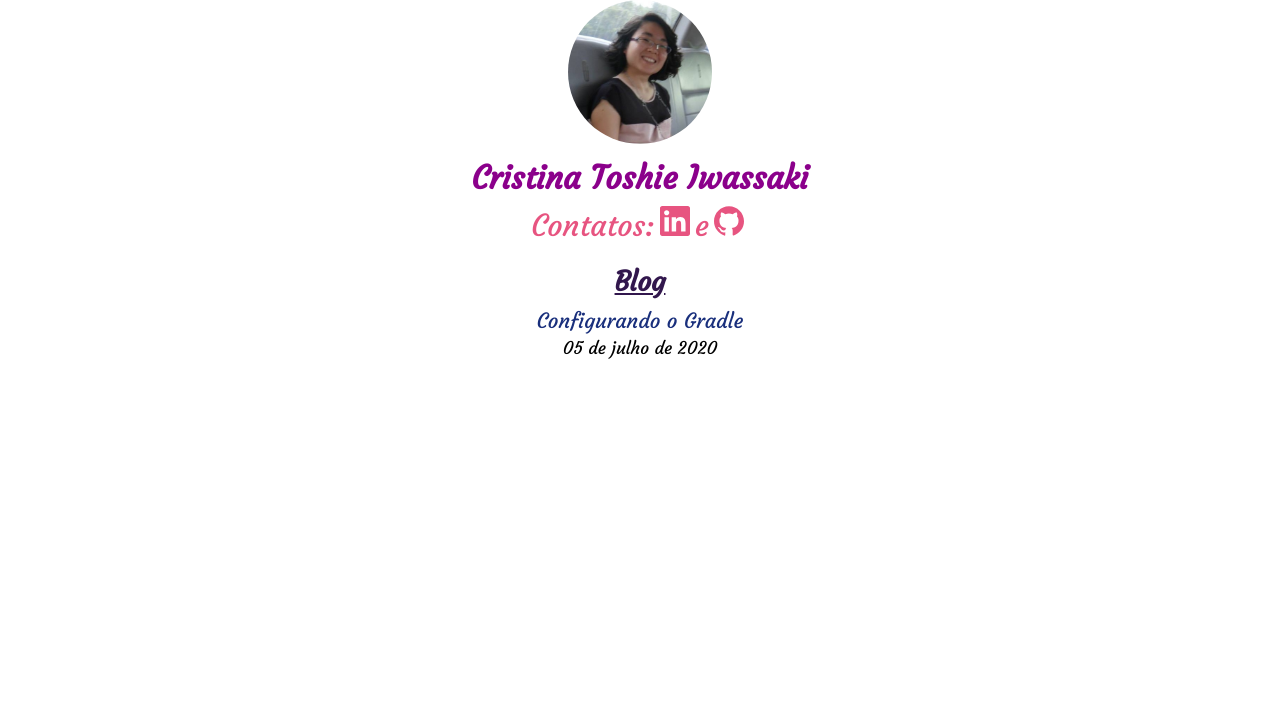
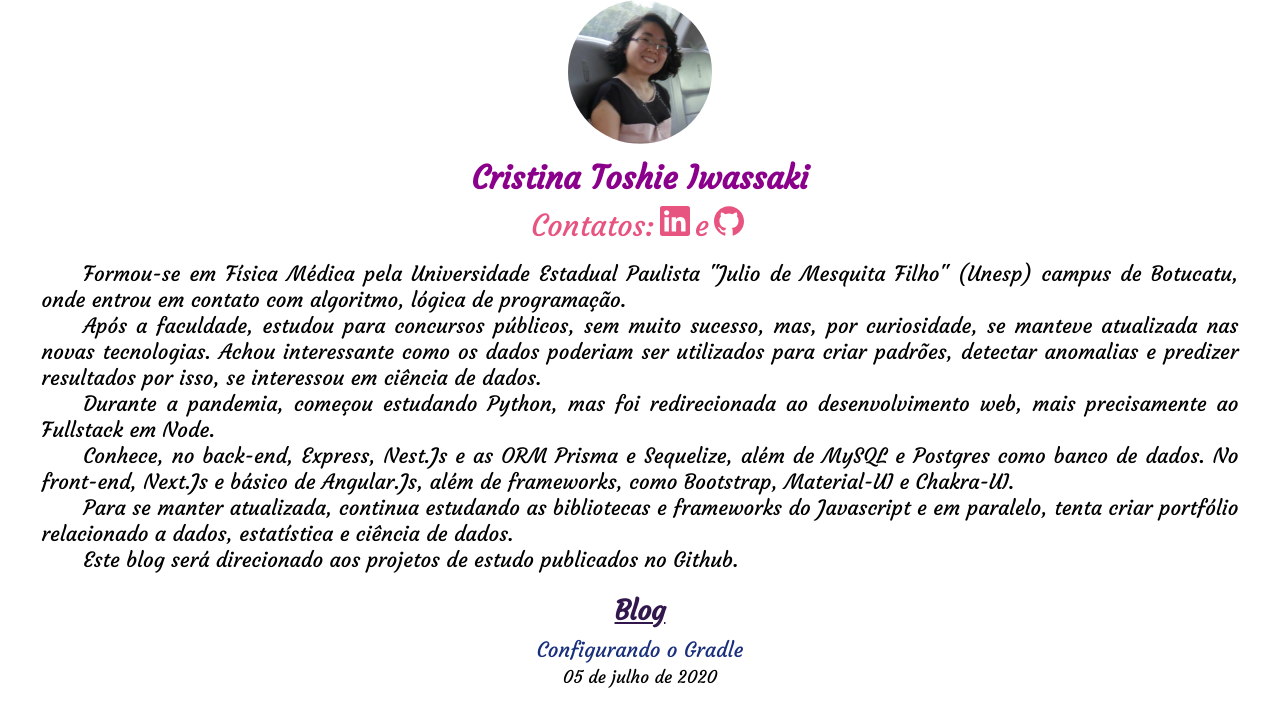
Before and after one commit to c-Tos1wa/blog_typescript, a Next.js app: page / in a window 1280 px wide. Shown: the top 726 px of the page. Built offline with nearby package versions, Linux system fonts and the light colour scheme.

Commit message:
about me introduction and adjusts text style

```diff
--- a/pages/index.tsx
+++ b/pages/index.tsx
@@ -24,7 +24,29 @@ export default function Home({ posts }: {
       <NavBar />
       <section className={styles.text}>
         <p>
-
+          Formou-se em Física Médica pela Universidade Estadual Paulista "Julio de Mesquita Filho" (Unesp)
+          campus de Botucatu, onde entrou em contato com algoritmo, lógica de programação.
+        </p>
+        <p>
+          Após a faculdade, estudou para concursos públicos, sem muito sucesso, mas, por curiosidade, se manteve
+          atualizada nas novas tecnologias.
+          Achou interessante como os dados poderiam ser utilizados para criar padrões, detectar anomalias e predizer resultados
+          por isso, se interessou em ciência de dados.
+        </p>
+        <p>
+          Durante a pandemia, começou estudando Python, mas foi redirecionada ao desenvolvimento web, mais precisamente
+          ao Fullstack em Node.
+        </p>
+        <p>
+          Conhece, no back-end, Express, Nest.Js e as ORM Prisma e Sequelize, além de MySQL e Postgres como
+          banco de dados. No front-end, Next.Js e básico de Angular.Js, além de frameworks, como Bootstrap, Material-UI e Chakra-UI.
+        </p>
+        <p>
+          Para se manter atualizada, continua estudando as bibliotecas e frameworks do Javascript e em paralelo,
+          tenta criar portfólio relacionado a dados, estatística e ciência de dados.
+        </p>
+        <p>
+          Este blog será direcionado aos projetos de estudo publicados no Github.
         </p>
       </section>
       <section>
--- a/styles/globals.css
+++ b/styles/globals.css
@@ -13,6 +13,7 @@
 html, body{
   font-family: "Courgette", cursive;
   text-align: center;
+  font-weight: 100;
 }
 
 a {
--- a/styles/home.module.css
+++ b/styles/home.module.css
@@ -1,6 +1,15 @@
 .text{
-  font-size: 1.8em;
-  text-align: center
+  font-size: 1.3em;
+  text-align: justify;
+  padding: 0.8em 2em 0 2em;
+}
+
+.text p{
+  text-indent: 2em;
+}
+
+.text span{
+  font-weight: 400;
 }
 
 .blog{
```
Also changed, not shown: pages/hobbies.tsx (deleted, +0 -11 lines), pages/projects.tsx (deleted, +0 -16 lines).
